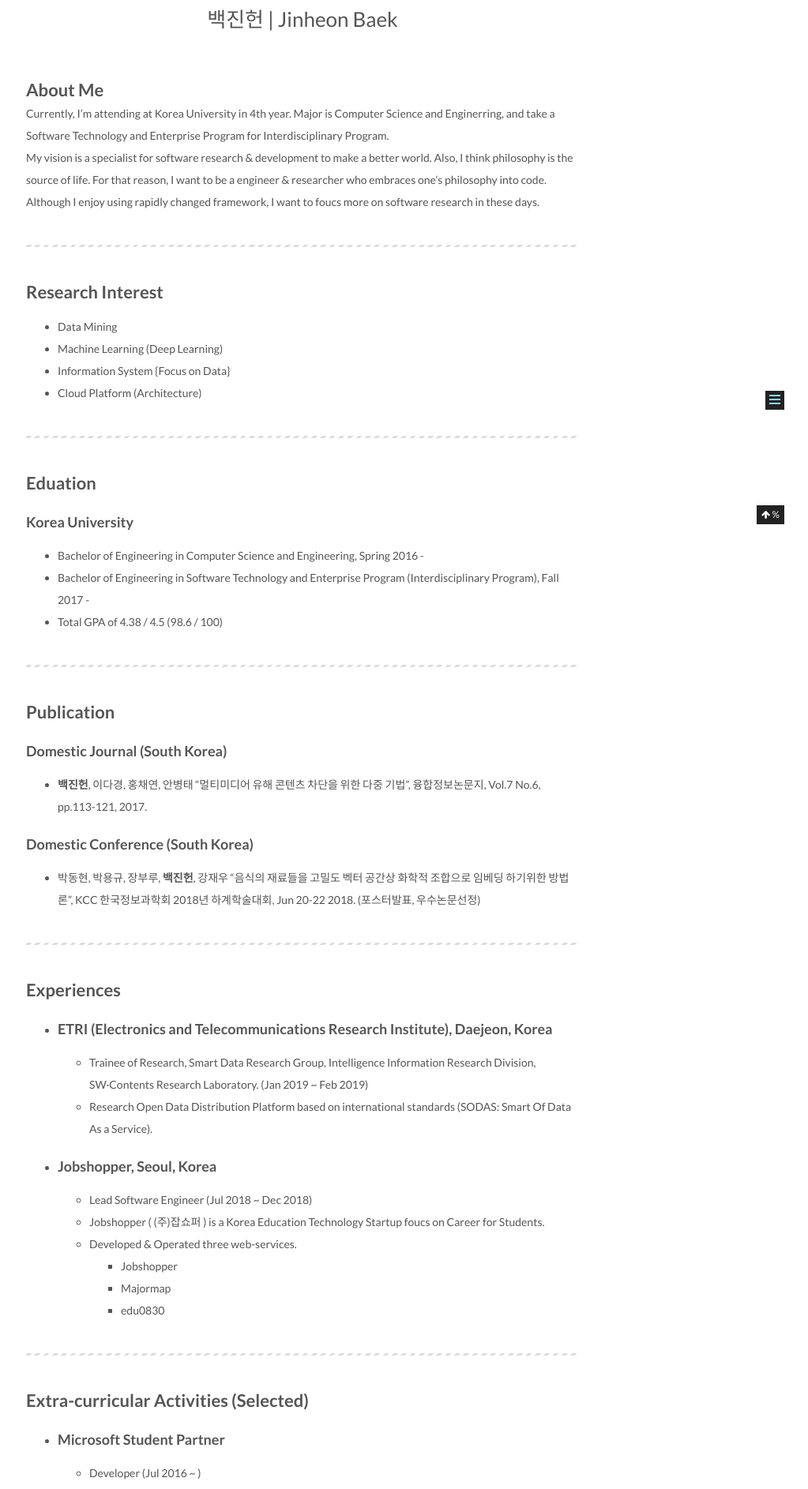
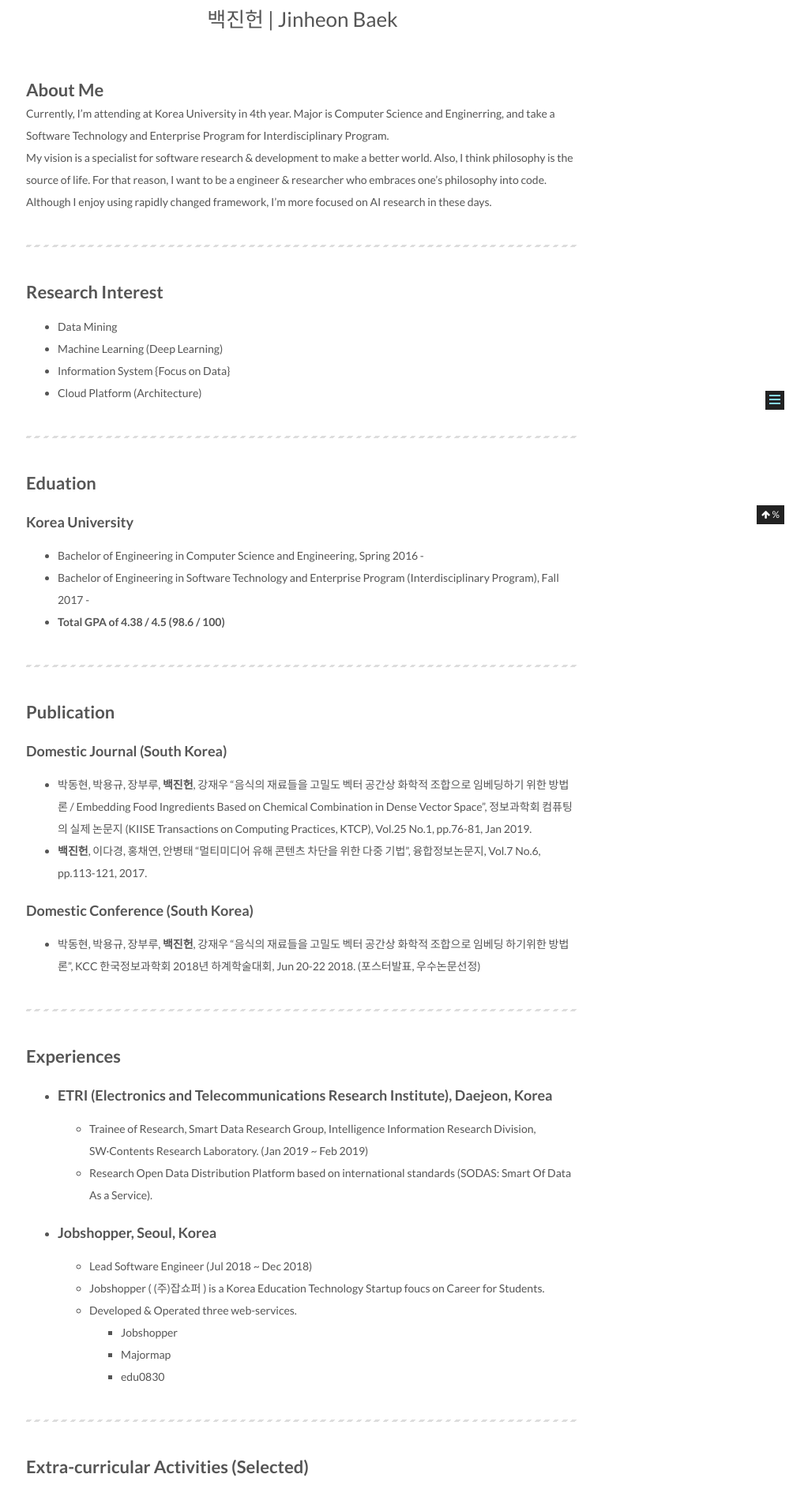
Before and after one commit to JinheonBaek/JinheonBaek.github.io, a Jekyll site: the page built from about/index.md, in a window 1280 px wide. Shown: the part 336-2222 px from the top of the page at 79% size, without its empty margins (257-1280 px from the left). Built offline with Jekyll 4.4.1, drawn with Linux system fonts in a browser that asks for light colours; comment, search, counter and statistics services are not loaded.

Commit message:
feat(about): implement journal

```diff
--- a/about/index.md
+++ b/about/index.md
@@ -10,7 +10,7 @@ sitemap: true
 # About Me
 Currently, I'm attending at Korea University in 4th year. Major is Computer Science and Enginerring, and take a Software Technology and Enterprise Program for Interdisciplinary Program. <br>
 My vision is a specialist for software research & development to make a better world. Also, I think philosophy is the source of life. For that reason, I want to be a engineer & researcher who embraces one's philosophy into code. <br>
-Although I enjoy using rapidly changed framework, I want to foucs more on software research in these days.
+Although I enjoy using rapidly changed framework, I'm more focused on AI research in these days.
 
 ---
 
@@ -26,12 +26,13 @@ Although I enjoy using rapidly changed framework, I want to foucs more on softwa
 ### Korea University
 * Bachelor of Engineering in Computer Science and Engineering, Spring 2016 -
 * Bachelor of Engineering in Software Technology and Enterprise Program (Interdisciplinary Program), Fall 2017 -
-* Total GPA of 4.38 / 4.5 (98.6 / 100)
+* **Total GPA of 4.38 / 4.5 (98.6 / 100)**
 
 ---
 
 # Publication
 ### Domestic Journal (South Korea)
+* 박동현, 박용규, 장부루, **백진헌**, 강재우 "음식의 재료들을 고밀도 벡터 공간상 화학적 조합으로 임베딩하기 위한 방법론 / Embedding Food Ingredients Based on Chemical Combination in Dense Vector Space", 정보과학회 컴퓨팅의 실제 논문지 (KIISE Transactions on Computing Practices, KTCP), Vol.25 No.1, pp.76-81, Jan 2019.
 * **백진헌**, 이다경, 홍채연, 안병태 "멀티미디어 유해 콘텐츠 차단을 위한 다중 기법", 융합정보논문지, Vol.7 No.6, pp.113-121, 2017.
 
 ### Domestic Conference (South Korea)
```
Also changed, not shown: 15 other files.
